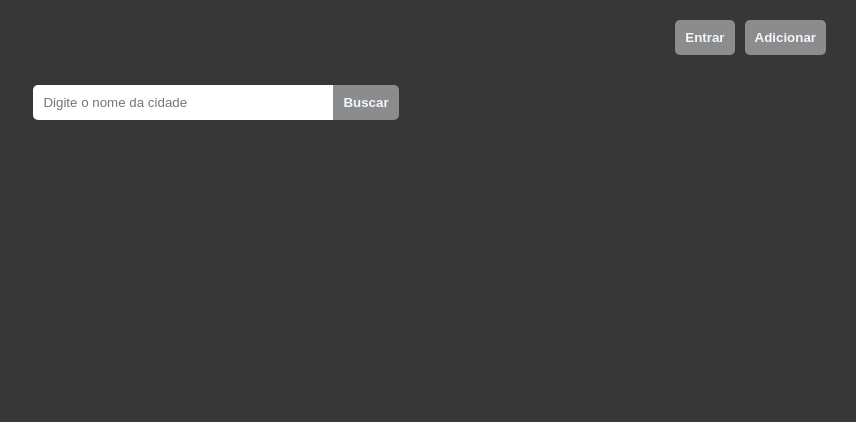
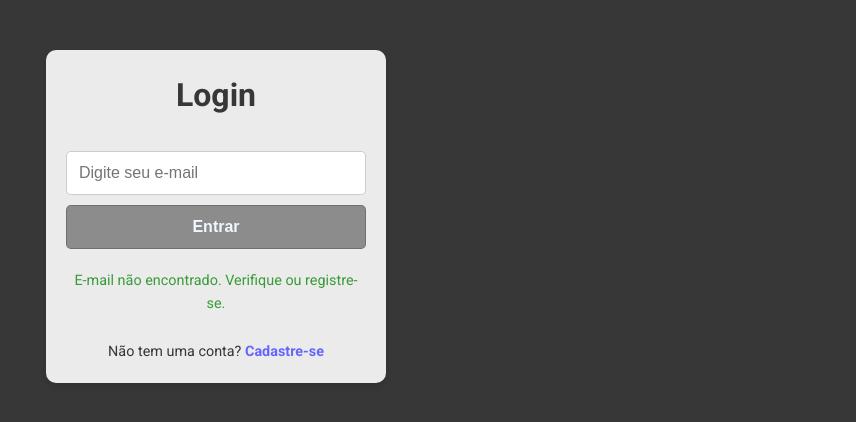
Before and after one commit to AugustoFS/SistemasClimaticos, a React (Create React App) app: page /login in a window 1280 px wide. Both pictures are taken after a click on the button "Entrar". Shown: the top 422 px of the page, without its empty margins (424-1280 px from the left). Built offline with nearby package versions, Linux system fonts and the light colour scheme.

Commit message:
commit 6

```diff
--- a/package.json
+++ b/package.json
@@ -9,6 +9,7 @@
     "axios": "^1.7.7",
     "react": "^18.3.1",
     "react-dom": "^18.3.1",
+    "react-router-dom": "^7.0.1",
     "react-scripts": "5.0.1",
     "web-vitals": "^2.1.4"
   },
--- a/src/App.js
+++ b/src/App.js
@@ -1,11 +1,14 @@
+import { BrowserRouter as Router, Routes, Route, useNavigate } from 'react-router-dom';
 import { useState, useRef } from 'react';
 import axios from 'axios';
 import './App.css';
+import Login from './Login'; // Tela de login
 
-function App() {
+function Home() {
   const [weather, setWeather] = useState();
   const [weather5Days, setWeather5Days] = useState();
   const inputRef = useRef();
+  const navigate = useNavigate(); // Hook para redirecionamento
 
   async function searchCity() {
     const city = inputRef.current.value;
@@ -38,10 +41,9 @@ function App() {
       </div>
     );
   }
-  console.log(weather);
 
   function WeatherInformations24Hours({ weather5Days }) {
-    const next24HoursForecast = weather5Days.list.slice(0, 8); // Obtém as próximas 8 previsões (3 horas cada)
+    const next24HoursForecast = weather5Days.list.slice(0, 8);
 
     function formatTime(date) {
       return new Date(date.dt * 1000).toLocaleTimeString('pt-BR', {
@@ -111,7 +113,7 @@ function App() {
   return (
     <div className="container">
       <header className="header">
-        <button className="header-button">Entrar</button>
+        <button className="header-button" onClick={() => navigate('/login')}>Entrar</button>
         <button className="header-button">Adicionar</button>
       </header>
 
@@ -131,4 +133,15 @@ function App() {
   );
 }
 
+function App() {
+  return (
+    <Router>
+      <Routes>
+        <Route path="/" element={<Home />} />
+        <Route path="/login" element={<Login />} />
+      </Routes>
+    </Router>
+  );
+}
+
 export default App;
--- /dev/null
+++ b/src/Login.css
@@ -0,0 +1,86 @@
+/* Container principal */
+.container {
+    max-width: 340px;
+    margin: 50px auto;
+    padding: 20px;
+    background-color: rgba(255, 255, 255, 0.9);
+    border-radius: 10px;
+    box-shadow: 0 4px 6px rgba(0, 0, 0, 0.1);
+    text-align: center;
+}
+
+/* Título */
+h2 {
+    font-size: 2rem;
+    color: rgb(55, 55, 55);
+    margin-bottom: 20px;
+}
+
+/* Estilo do formulário */
+.form {
+    display: flex;
+    flex-direction: column;
+    gap: 10px;
+    /* Espaçamento entre os elementos do formulário */
+}
+
+/* Inputs e botões */
+label {
+    margin: 0;
+    /* Remove margens entre os rótulos */
+}
+
+input,
+button {
+    width: 100%;
+    /* Ambos com largura de 100% */
+    padding: 12px;
+    /* Ajuste para garantir que tenham a mesma altura */
+    border-radius: 5px;
+    border: 1px solid rgba(0, 0, 0, 0.2);
+    font-size: 1rem;
+    margin: 0;
+    /* Remove margens individuais */
+    box-sizing: border-box;
+    /* Garantir que o padding e bordas não alterem o tamanho total */
+    outline: none;
+}
+
+/* Ajustes específicos para o botão */
+button {
+    background-color: rgb(140, 140, 140);
+    color: aliceblue;
+    font-weight: bold;
+    cursor: pointer;
+    transition: background-color 0.3s;
+}
+
+button:hover {
+    background-color: rgb(100, 100, 100);
+}
+
+/* Mensagem de feedback */
+.message {
+    margin-top: 10px;
+    font-size: 0.9rem;
+    color: rgb(55, 155, 55);
+}
+
+/* Links alternativos */
+p {
+    font-size: 0.9rem;
+    color: rgb(55, 55, 55);
+    margin: 15px 0 0;
+    /* Apenas espaçamento superior */
+}
+
+p span {
+    color: rgb(100, 100, 255);
+    cursor: pointer;
+    font-weight: bold;
+    text-decoration: none;
+}
+
+p span:hover {
+    text-decoration: underline;
+}
--- /dev/null
+++ b/src/Login.js
@@ -0,0 +1,84 @@
+import { useState } from 'react';
+import './Login.css'; // Certifique-se de renomear o arquivo CSS também, se necessário.
+
+function Login() {
+    const [isLogin, setIsLogin] = useState(true);
+    const [name, setName] = useState('');
+    const [email, setEmail] = useState('');
+    const [message, setMessage] = useState('');
+
+    const toggleScreen = () => {
+        setIsLogin(!isLogin);
+        setName('');
+        setEmail('');
+        setMessage('');
+    };
+
+    const handleRegister = () => {
+        if (name && email) {
+            localStorage.setItem('userData', JSON.stringify({ name, email }));
+            setMessage('Cadastro realizado com sucesso!');
+        } else {
+            setMessage('Por favor, preencha todos os campos.');
+        }
+    };
+
+    const handleLogin = () => {
+        const storedUser = JSON.parse(localStorage.getItem('userData'));
+        if (storedUser && storedUser.email === email) {
+            setMessage(`Bem-vindo, ${storedUser.name}!`);
+        } else {
+            setMessage('E-mail não encontrado. Verifique ou registre-se.');
+        }
+    };
+
+    return (
+        <div className="container">
+            {isLogin ? (
+                <div className="form">
+                    <h2>Login</h2>
+                    <label>
+                        <input
+                            type="email"
+                            value={email}
+                            onChange={(e) => setEmail(e.target.value)}
+                            placeholder="Digite seu e-mail"
+                        />
+                    </label>
+                    <button onClick={handleLogin}>Entrar</button>
+                    {message && <p className="message">{message}</p>}
+                    <p>
+                        Não tem uma conta? <span onClick={toggleScreen}>Cadastre-se</span>
+                    </p>
+                </div>
+            ) : (
+                <div className="form">
+                    <h2>Cadastro</h2>
+                    <label>
+                        <input
+                            type="text"
+                            value={name}
+                            onChange={(e) => setName(e.target.value)}
+                            placeholder="Digite seu nome"
+                        />
+                    </label>
+                    <label>
+                        <input
+                            type="email"
+                            value={email}
+                            onChange={(e) => setEmail(e.target.value)}
+                            placeholder="Digite seu e-mail"
+                        />
+                    </label>
+                    <button onClick={handleRegister}>Cadastrar</button>
+                    {message && <p className="message">{message}</p>}
+                    <p>
+                        Já tem uma conta? <span onClick={toggleScreen}>Faça login</span>
+                    </p>
+                </div>
+            )}
+        </div>
+    );
+}
+
+export default Login;
--- a/src/index.js
+++ b/src/index.js
@@ -2,6 +2,7 @@ import React from 'react';
 import ReactDOM from 'react-dom/client';
 import './index.css';
 import App from './App';
+import Login from './Login';
 import reportWebVitals from './reportWebVitals';
 
 const root = ReactDOM.createRoot(document.getElementById('root'));
```
Also changed, not shown: 1 other file (tests, documents, lock files or other folders).
